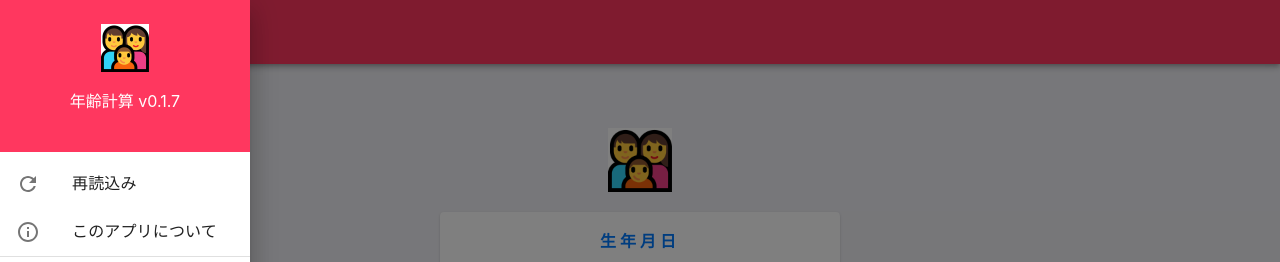
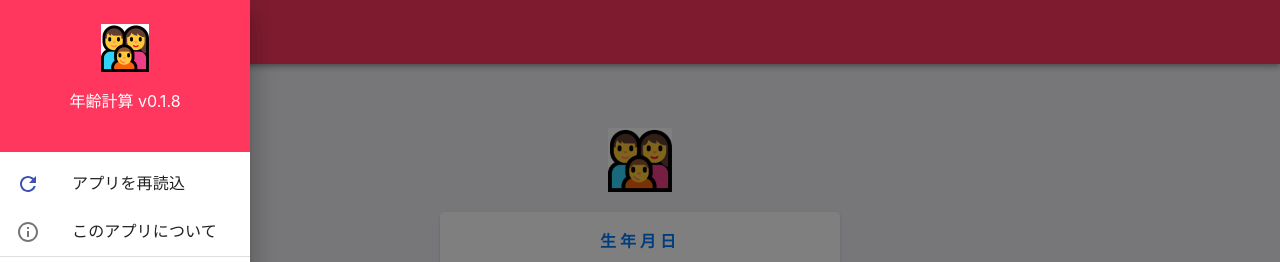
Before and after one commit to sprout2000/nenrei, a React app: page / in a window 1280 px wide. Both pictures are taken after a click on the button "menu". Shown: the top 262 px of the page. Built offline with nearby package versions, Linux system fonts and the light colour scheme.

Commit message:
Updae Drawer

```diff
--- a/package.json
+++ b/package.json
@@ -1,6 +1,6 @@
 {
   "name": "nenrei",
-  "version": "0.1.7",
+  "version": "0.1.8",
   "main": "index.js",
   "license": "MIT",
   "homepage": "https://sprout2000.github.io/nenrei",
--- a/src/Drawer.tsx
+++ b/src/Drawer.tsx
@@ -48,7 +48,10 @@ const Drawer = (props: Props): JSX.Element => {
 
   const handleReload = (): void => location.reload();
   const handleInfo = (): void => {
-    location.href = 'https://github.com/sprout2000/nenrei/';
+    window.open(
+      'https://github.com/sprout2000/nenrei/blob/master/README.md',
+      '_blank'
+    );
   };
 
   return (
@@ -67,13 +70,13 @@ const Drawer = (props: Props): JSX.Element => {
         <List>
           <ListItem button onClick={handleReload}>
             <ListItemIcon>
-              <RefreshIcon />
+              <RefreshIcon color="primary" />
             </ListItemIcon>
-            <ListItemText primary="再読込み" />
+            <ListItemText primary="アプリを再読込" />
           </ListItem>
           <ListItem button onClick={handleInfo}>
             <ListItemIcon>
-              <InfoIcon />
+              <InfoIcon color="action" />
             </ListItemIcon>
             <ListItemText primary="このアプリについて" />
           </ListItem>
```
